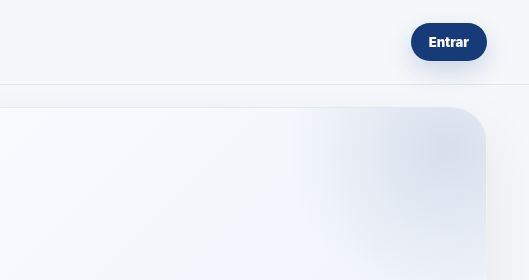
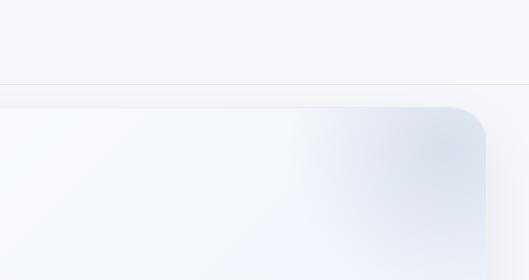
Before and after one commit to beneditosa-crypto/volante-site, a plain HTML site: page index.html in a window 1280 px wide. Shown: the top 280 px of the page, 751-1280 px from the left. Drawn offline with Linux system fonts and the light colour scheme; a script that the page names is missing.

Commit message:
Update index.html

```diff
--- a/index.html
+++ b/index.html
@@ -53,12 +53,7 @@
       </div>
     </div>
 
-    <button
-      class="btn-topo"
-      onclick="criarConta()"
-    >
-      Entrar
-    </button>
+<div></div>
   </div>
 </header>
 
```
